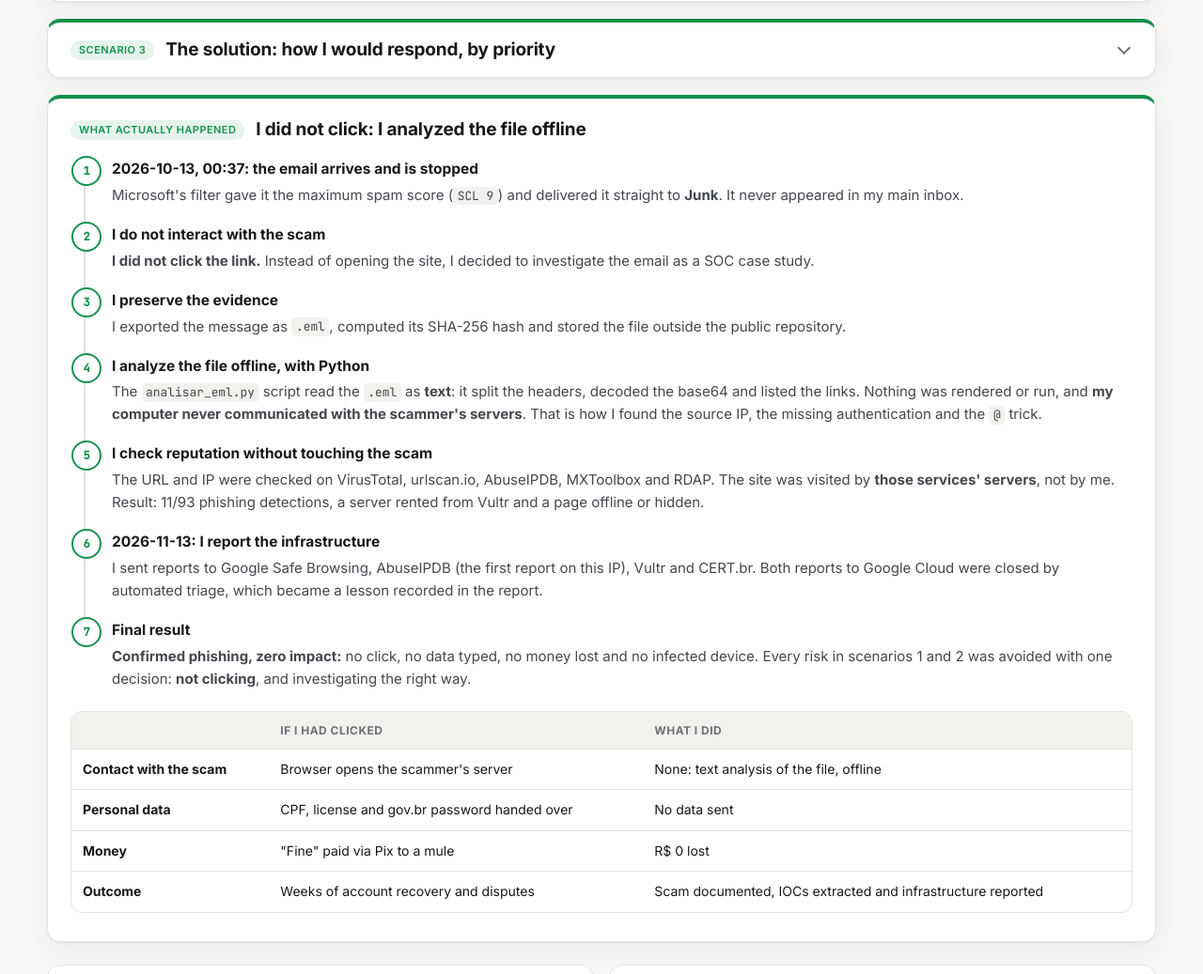
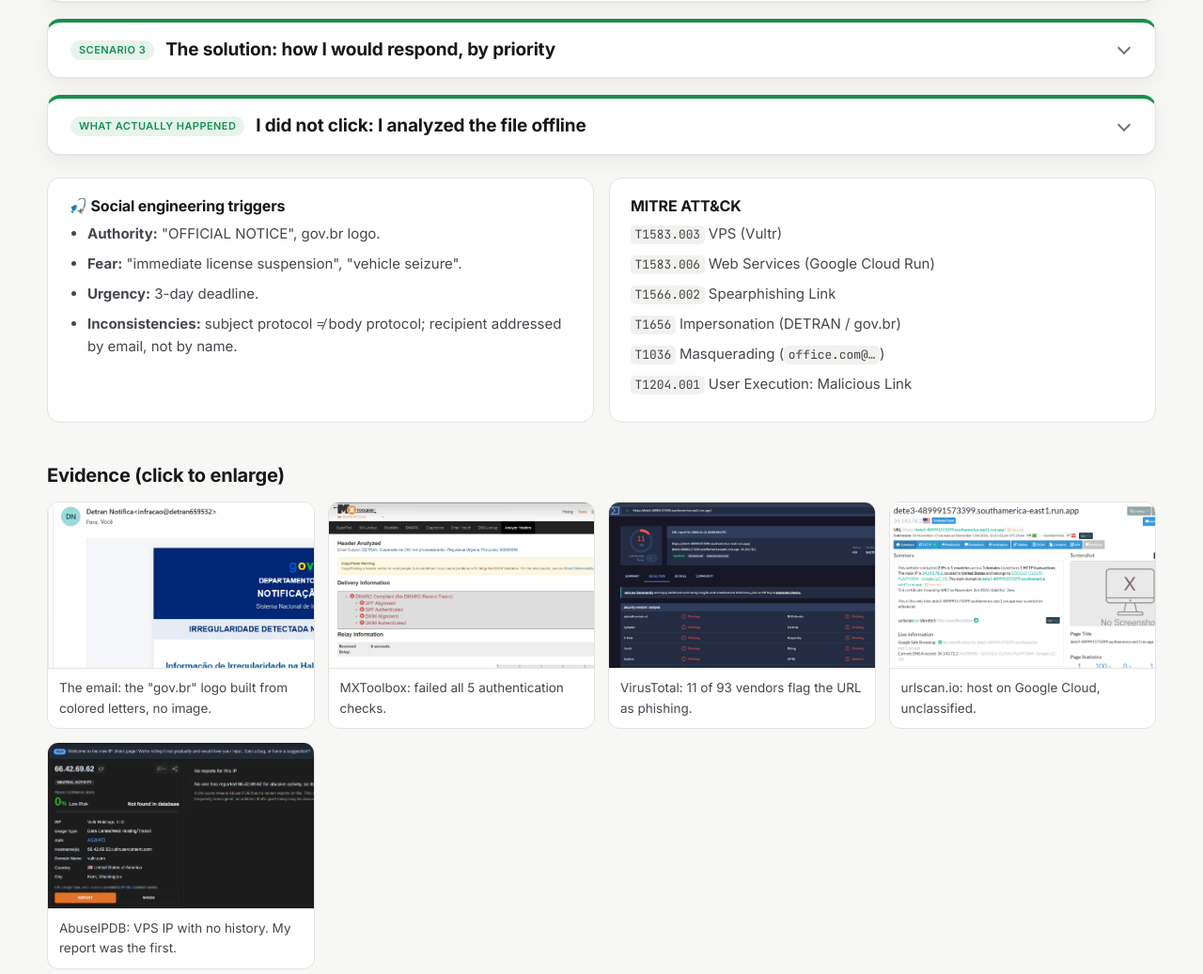
Before and after one commit to cannibaligor/infosec-portfolio, a plain HTML site: page docs/index.html in a window 1280 px wide. Shown: the part 8591-9628 px from the top of the page at 94% size. Drawn offline with nearby package versions, Linux system fonts and the light colour scheme; animation ran at ten frames a second.

Commit message:
Make 'what actually happened' block collapsible
Co-Authored-By: Claude Opus 5.5 <noreply@anthropic.com>

```diff
--- a/docs/index.html
+++ b/docs/index.html
@@ -757,8 +757,8 @@
   </details>
 
   <!-- ===== O QUE OCORREU DE FATO ===== -->
-  <div class="scn fact">
-    <div class="scn-head"><span class="pill ok"><span data-l="pt">O que ocorreu de fato</span><span data-l="en">What actually happened</span></span><h4><span data-l="pt">Eu não cliquei: analisei o arquivo offline</span><span data-l="en">I did not click: I analyzed the file offline</span></h4></div>
+  <details class="scn fact">
+    <summary class="scn-head"><span class="pill ok"><span data-l="pt">O que ocorreu de fato</span><span data-l="en">What actually happened</span></span><h4><span data-l="pt">Eu não cliquei: analisei o arquivo offline</span><span data-l="en">I did not click: I analyzed the file offline</span></h4><span class="chev" aria-hidden="true"></span></summary>
     <ol class="flow ok" data-l="pt">
       <li><b class="t">13/10/2026, 00:37: o e-mail chega e é barrado</b>O filtro da Microsoft deu a nota máxima de spam (<code>SCL 9</code>) e entregou a mensagem direto no <b>Lixo Eletrônico</b>. Ela nunca apareceu na minha caixa de entrada principal.</li>
       <li><b class="t">Não interajo com o golpe</b><b>Não cliquei no link.</b> Em vez de abrir o site, decidi investigar o e-mail como um caso de estudo de SOC.</li>
@@ -788,7 +788,7 @@
         </tbody>
       </table>
     </div>
-  </div>
+  </details>
 
   <div class="two-col">
     <div class="note">
```
